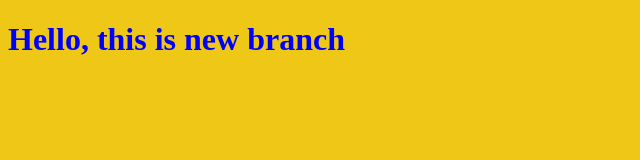
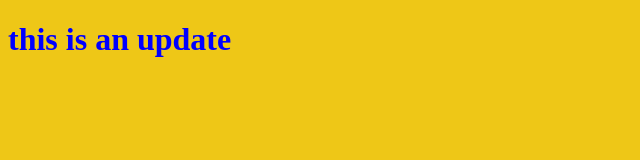
Before and after one commit to Tabark-Amjad/Myproject, a plain HTML site: page index.html in a window 1280 px wide. Shown: the whole page, without its empty margins (0-640 px from the left). Drawn offline with Linux system fonts and the light colour scheme.

Commit message:
edit the html file

```diff
--- a/index.html
+++ b/index.html
@@ -7,7 +7,7 @@
     <title>Document</title>
 </head>
 <body>
-    <h1>Hello, this is new branch</h1>
+    <h1>this is an update</h1>
     <script src="app.js"></script>
 </body>
 </html>
```
